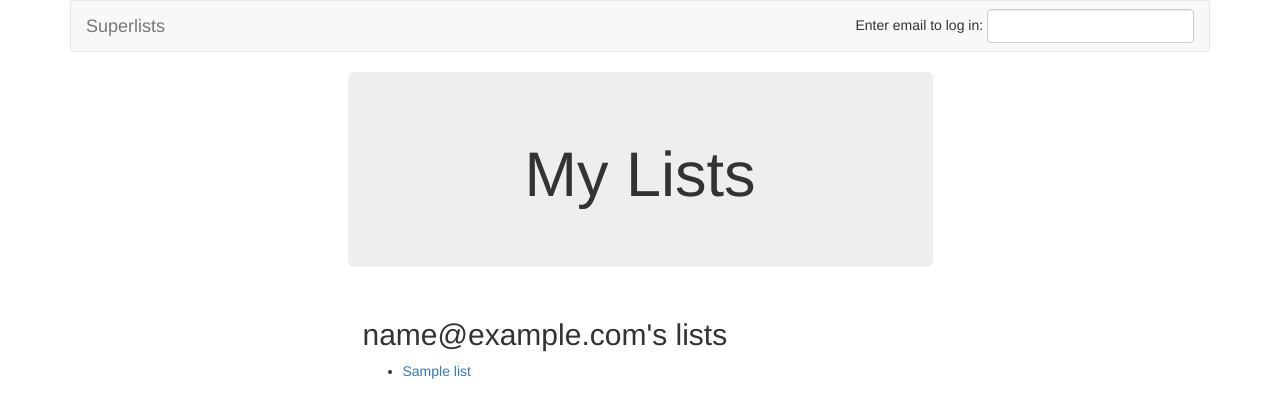
After one commit to pawulon/ObeyTheTestingGoat, a Django app: template lists/templates/my_lists.html in a window 1280 px wide. The commit adds this page. Shown: the top 418 px of the page. Run offline with Django 3.2, Linux system fonts and the light colour scheme; the template is opened without the code that fills it: most values are stand-ins (such as "Sample title", 1, 10 or a date in 2020); some libraries are stand-ins or nearby versions.

Commit message:
url, placeholder view, and first-cut templates for my_lists

```diff
--- a/lists/templates/base.html
+++ b/lists/templates/base.html
@@ -14,6 +14,9 @@
                 <div class="container-fluid">
                     <a class="navbar-brand" href="/">Superlists</a>
                     {% if user.email %}
+                        <ul class="nav navbar-nav navbar-left">
+                            <li><a href="{% url 'my_lists' user.email %}">My lists</a></li>
+                        </ul>
                         <ul class="nav navbar-nav navbar-right">
                             <li class="navbar-text">Logged in as {{ user.email }}</li>
                             <li><a href="{% url 'logout' %}">Log out</a></li>
@@ -50,6 +53,7 @@
                 <div class="col-md-6 col-md-offset-3 jumbotron">
                     <div class="text-center">
                         <h1>{% block header_text %}{% endblock %}</h1>
+                        {% block list_form %}
                             <form method="POST" action="{% block form_action %}{% endblock %}" novalidate>
                                 {{ form.text }}
                                 {% csrf_token %}
@@ -61,6 +65,7 @@
                                     </div>
                                 {% endif %}
                             </form>
+                        {% endblock %}
                     </div>
                 </div>
             </div>
@@ -71,6 +76,15 @@
                     {% endblock %}
                 </div>
             </div>
+
+            <div class="row">
+                <div class="col-md-6 col-md-offset-3">
+                    {% block extra_content %}
+                    {% endblock %}
+                </div>
+            </div>
+
+
         </div>
 
         <script src="/static/jquery-3.1.1.min.js"></script>
--- /dev/null
+++ b/lists/templates/my_lists.html
@@ -0,0 +1,14 @@
+{% extends 'base.html' %}
+
+{% block header_text %}My Lists{% endblock %}
+
+{% block list_form %}{% endblock %}
+
+{% block extra_content %}
+    <h2>{{ owner.email }}'s lists</h2>
+    <ul>
+        {% for list in owner.list_set.all %}
+            <li><a href="{{ list.get_absolute_url }}">{{ list.name }}</a></li>
+        {% endfor %}
+    </ul>
+{% endblock %}
--- a/lists/urls.py
+++ b/lists/urls.py
@@ -4,4 +4,5 @@ from lists import views
 urlpatterns = [
     url(r'^new$', views.new_list, name='new_list'),
     url(r'^(\d+)/$', views.view_list, name='view_list'),
+    url(r'^users/(.+)/$', views.my_lists, name='my_lists'),
 ]
--- a/lists/views.py
+++ b/lists/views.py
@@ -25,3 +25,6 @@ def new_list(request):
         return redirect(list_)
     else:
         return render(request, 'home.html', {'form' : form})
+
+def my_lists(request, email):
+    return render(request, 'my_lists.html')
```
Also changed, not shown: functional_tests/test_my_lists.py (+18 -4 lines), lists/tests/test_views.py (+6 -0 lines). Lines whose indentation alone changed are shown as unchanged.
